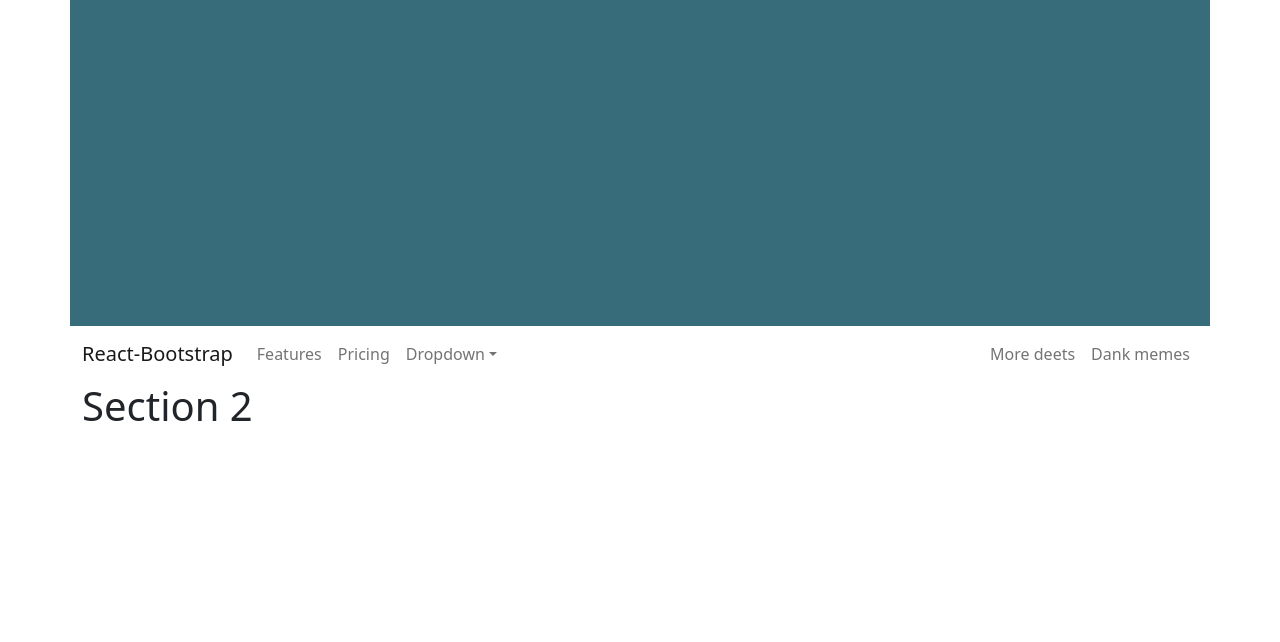
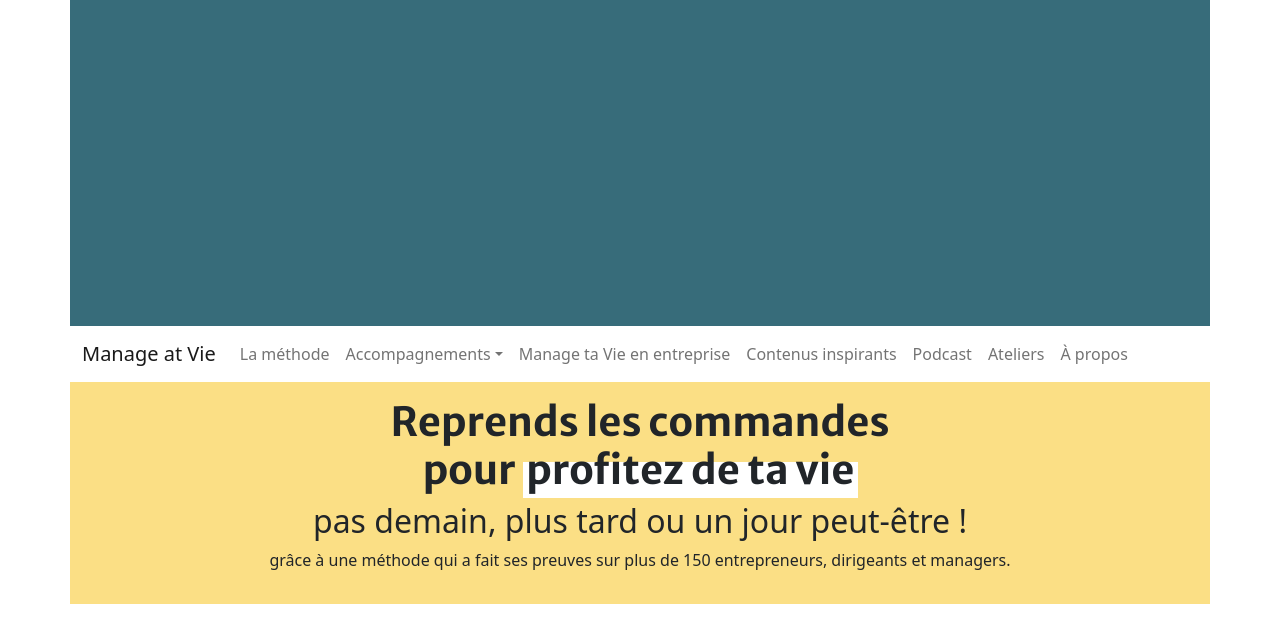
Before and after one commit to BertrandPeltier/managetavie.com-project-v2, a React app: page / in a window 1280 px wide. Shown: the part 474-1116 px from the top of the page. Built offline with nearby package versions, Linux system fonts and the light colour scheme.

Commit message:
Création de l'effet lighted

```diff
--- a/src/styles/_mixins.scss
+++ b/src/styles/_mixins.scss
@@ -1,4 +1,10 @@
 @use 'vars';
+
+/* Lighted */
+@mixin lighted($lighted-color) {
+  background: linear-gradient(0deg, $lighted-color 65%, transparent 35%);
+  padding: 0.2rem;
+}
 
 /* Dot Spin */
 @mixin dot-spin($dot-color) {
--- a/src/styles/index.scss
+++ b/src/styles/index.scss
@@ -50,3 +50,11 @@ $theme-colors: (
 .dot-spin--blue {
   @include mixins.dot-spin (vars.$primary-yellow);
 }
+
+// lighted
+.lighted--white {
+  @include mixins.lighted(white);
+}
+.lighted--yellow {
+  @include mixins.lighted(vars.$secondary-yellow);
+}
--- a/src/views/Accueil/index.js
+++ b/src/views/Accueil/index.js
@@ -30,31 +30,34 @@ const Accueil = () => {
       </Container>
       <Navbar collapseOnSelect expand="lg" sticky="top">
         <Container>
-          <Navbar.Brand href="#home">React-Bootstrap</Navbar.Brand>
+          <Navbar.Brand href="#home">Manage at Vie</Navbar.Brand>
           <Navbar.Toggle aria-controls="responsive-navbar-nav" />
           <Navbar.Collapse id="responsive-navbar-nav">
             <Nav className="me-auto">
-              <Nav.Link href="#features">Features</Nav.Link>
-              <Nav.Link href="#pricing">Pricing</Nav.Link>
-              <NavDropdown title="Dropdown" id="collasible-nav-dropdown">
-                <NavDropdown.Item href="#action/3.1">Action</NavDropdown.Item>
-                <NavDropdown.Item href="#action/3.2">Another action</NavDropdown.Item>
-                <NavDropdown.Item href="#action/3.3">Something</NavDropdown.Item>
+              <Nav.Link href="#features">La méthode</Nav.Link>
+              <NavDropdown title="Accompagnements" id="collasible-nav-dropdown">
+                <NavDropdown.Item href="#action/3.1">Happy'Culture</NavDropdown.Item>
                 <NavDropdown.Divider />
-                <NavDropdown.Item href="#action/3.4">Separated link</NavDropdown.Item>
+                <NavDropdown.Item href="#action/3.2">Bee'Zen</NavDropdown.Item>
               </NavDropdown>
-            </Nav>
-            <Nav>
-              <Nav.Link href="#deets">More deets</Nav.Link>
-              <Nav.Link eventKey={2} href="#memes">
-                Dank memes
-              </Nav.Link>
+              <Nav.Link href="#pricing">Manage ta Vie en entreprise</Nav.Link>
+              <Nav.Link href="#pricing">Contenus inspirants</Nav.Link>
+              <Nav.Link href="#pricing">Podcast</Nav.Link>
+              <Nav.Link href="#pricing">Ateliers</Nav.Link>
+              <Nav.Link href="#pricing">À propos</Nav.Link>
             </Nav>
           </Navbar.Collapse>
         </Container>
       </Navbar>
       <Container ref={sectionRef} className="section-two">
-        <h1>Section 2</h1>
+        <Row className="bg-secondary-yellow text-center py-3">
+          <h1 className="title">Reprends les commandes<br />pour <span className="lighted--white">profitez de ta vie</span></h1>
+          <h2>pas demain, plus tard ou un jour peut-être !</h2>
+          <p>
+            grâce à une méthode qui a fait ses preuves sur plus de 150 entrepreneurs,
+            dirigeants et managers.
+          </p>
+        </Row>
       </Container>
       <Container className="section-three">
         <h1>Section 3</h1>
```
